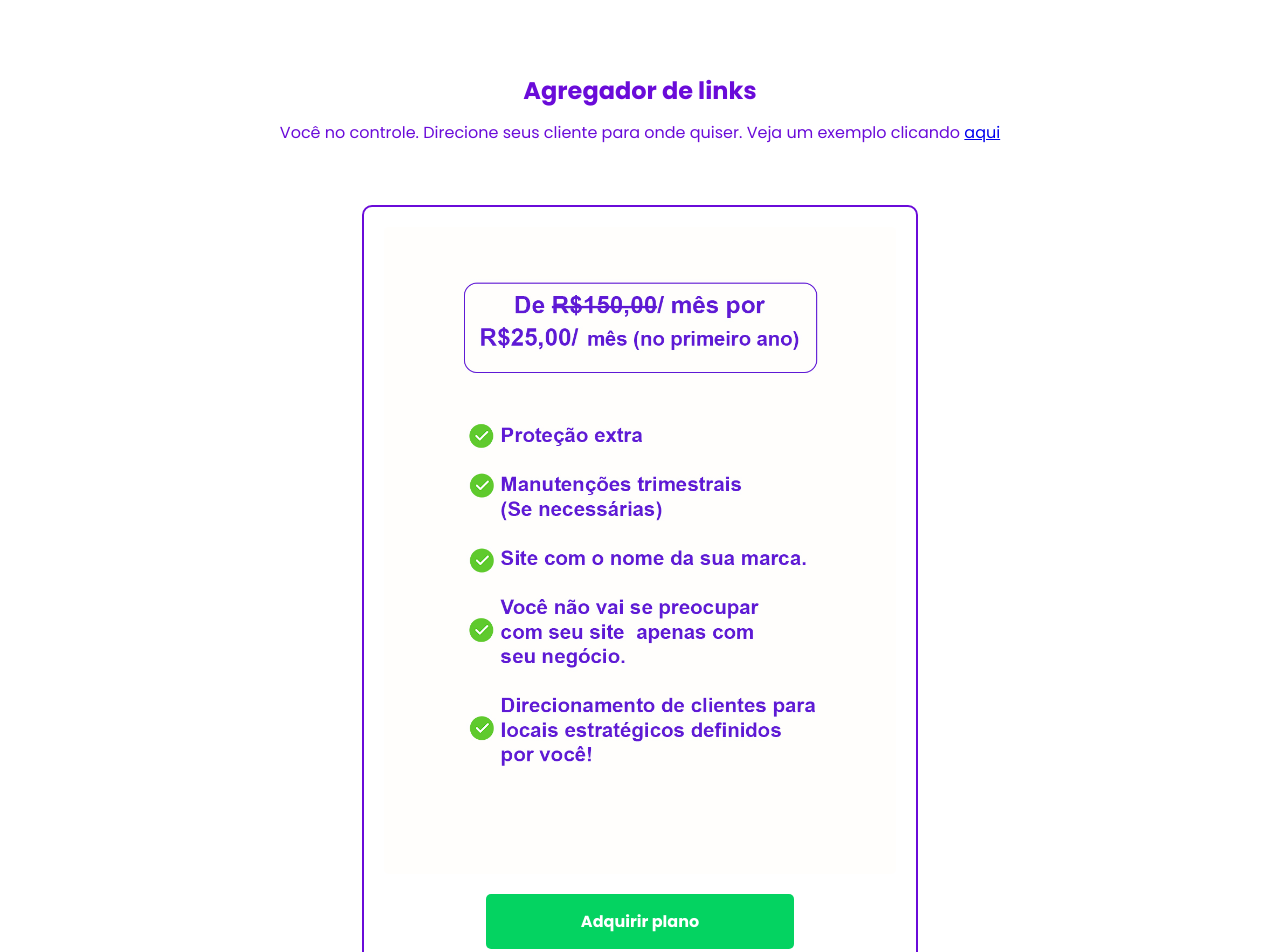
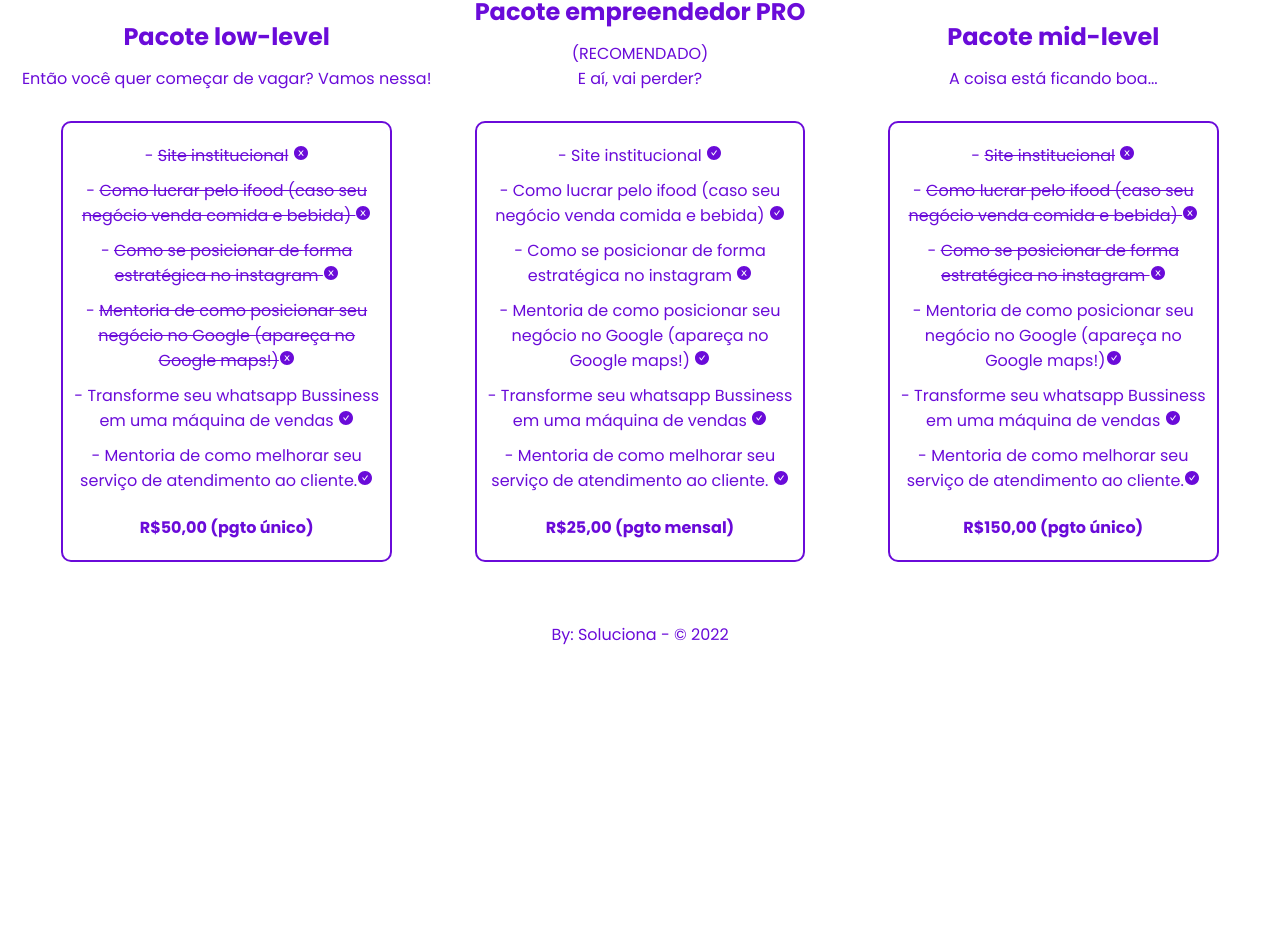
Before and after one commit to theJoseNeto/Soluciona-website, a React (Create React App) app: page / in a window 1280 px wide. Shown: the part 973-1925 px from the top of the page. After the commit the page ends 1650 px from the top, so only its background shows below. Built offline with nearby package versions, Linux system fonts and the light colour scheme.

Commit message:
copy atualizada, novos planos adicionados

```diff
--- a/src/components/footer/index.jsx
+++ b/src/components/footer/index.jsx
@@ -3,7 +3,7 @@ import "./style.css";
 export function Footer(){
     return (
         <footer className="footer-content">
-            <p>By: MinhaStack - © 2022</p>
+            <p>By: Soluciona - © 2022</p>
 
         </footer>
     )
--- a/src/components/header/index.jsx
+++ b/src/components/header/index.jsx
@@ -12,9 +12,8 @@ export default function Header(){
 
             <a  className="contact-button" href="https://api.whatsapp.com/send/?phone=5581983084339&text=Ol%C3%A1%2C+acabei+de+acessar+o+site+e+gostaria+de+entender+mais+sobre+a+soluciona+e+o+servi%C3%A7o+oferecido.+Poderia+me+explicar+um+pouco+mais%3F&app_absent=0">
                 <AiOutlineWhatsApp className="wpp-button"></AiOutlineWhatsApp>
-                <p>Dúvidas? <br/> Fale conosco ;)</p>
+            {/* <p>Fale <br/> conosco</p> */}
             </a>
-
         </header>
     )
 }
--- a/src/pages/home/homePage.css
+++ b/src/pages/home/homePage.css
@@ -55,52 +55,40 @@
 
 }
 
-.container-plan-images{
-
-    padding: 0 10px;
-}
-.container-plan-images img{
-    width: 100%;
-    border-radius: 5px;
+.container-plans{
+    padding: 0 20px;
 }
 
-
-.container-child-plan-images{
+.low-level-pack{
+    display: flex;
+    flex-direction: column;
+    width: 80%;
     border: solid 2px var(--primary-color);
     border-radius: 10px;
-    padding: 20px 20px 40px;
-    display: flex;
-    flex-direction: column;
-    justify-content: center;
-    align-items: center;
-    margin-bottom: 30px;
+    padding: 20px 10px;
+    margin: 30px auto;
 }
 
-.container-child-plan-images a{
-    text-align: center;
-    margin-top: 20px;
-    width: 60%;
+.low-level-pack li{
+    list-style: none;
+    margin-bottom: 10px;
 }
-
-
-.container-plan-images-row-01 p {
-    margin-bottom: 20px;
-    width: 95vw
-}
-
 
 @media all and (min-width : 786px) {
 
     .container-arrow{
         margin-bottom: 80px;
     }
-
-    .container-plan-images{
+    .container-plans{
         display: flex;
-        flex-direction: column;
 
     }
+
+    .box-emphasis{
+        margin-top: -25px;
+    }
     .container-plan-images-row-01{
+        width: 33.4%;
         display: flex;
         align-items: center;
         flex-direction: column;
@@ -109,23 +97,6 @@
 
     .container-plan-images-row-01 p{
         margin-top: 1.2rem;
-
-    }
-
-
-    .container-plan-images-row-02{
-        margin-top: 40px;
-        display: flex;
-        align-items: center;
-        justify-content: space-around;
-    }
-
-    .container-plan-images{
-        display:  flex;
-    }
-    .container-plan-images img{
-        width: 40vw;
-
     }
 
 }
--- a/src/pages/home/homepage.jsx
+++ b/src/pages/home/homepage.jsx
@@ -7,7 +7,7 @@ import Header from "../../components/header";
 import TextBox from "../../components/text-box";
 import { Footer } from "../../components/footer";
 
-import { AiOutlineArrowDown } from 'react-icons/ai';
+import { AiOutlineArrowDown, AiFillCheckCircle, AiFillCloseCircle } from 'react-icons/ai';
 
 export default function Home() {
 
@@ -18,8 +18,8 @@ export default function Home() {
                 <div className="cta-container-title">
                     <h1 className="cta-title">A soluciona pode te ajudar ainda hoje.</h1>
                     <div className="container-arrow">
-                        <p>Em poucos cliques você pode ter o que seu negócio precisa.</p>
-                        <p><strong>Saiba mais.</strong></p>
+                        <p>Vamos dar uma olhada no que seu negócio precisa.</p>
+                        <p><strong>clique ou deslize para baixo.</strong></p>
                         <a className="arrow-icon" href="#text-boxes">
                             <AiOutlineArrowDown />
                         </a>
@@ -27,29 +27,93 @@ export default function Home() {
                 </div>
                 <section id="text-boxes" className="container-text-box">
                     <TextBox
-                        title="Onde está o problema?"
-                        text='Muitos comerciantes ainda estão presos à mentalidade de que seu comércio local funciona a base do boca a boca. A pandemia veio e mostrou que isso está errado, sem soluções tecnológicas seu comércio não vai pra frente.' />
+                        title="O que você aprendeu com a pandemia?"
+                        text='A pandemia nos mostrou a importância da internet. Os pequenos comerciantes que sobreviveram a esses tempos difíceis e ainda estão vendendo, pode ter certeza que eles estavam bem posicionados no digital.' />
                     <TextBox
-                        title='Até mesmo os pequenos comerciantes podem'
-                        text='A soluciona veio para democratizar o acesso a serviços em que o pequeno e médio empreendedor consegue obter os mecanismos básicos para funcionar na internet pagando pouco. Role a tela e conheça os serviços disponíveis.' />
+                        title='Eu sei o que você deve estar pensando...'
+                        text='"Esse pessoal deve ter gasto rios de dinheiro pra estar na internet”. Bom, alguns sim. E foi pensando em ajudar aqueles que tem poucas condições e/ou não sabem usar esse negócio de internet que a soluciona foi criada.' />
                 </section>
-                <section className="container-plan-images">
+
+                <section className="container-plans">
+
                     <div className="container-plan-images-row-01">
+
                         <div className="product-name">
-                            <h2>Agregador de links</h2>
+                            <h2>Pacote low-level</h2>
 
                             <p>
-                                Você no controle. Direcione seus cliente para onde quiser.
-                                Veja um exemplo clicando <a href="https://minhastack.slcn.app">aqui</a>
+                                Então você quer começar de vagar? Vamos nessa!
                             </p>
                         </div>
+
+                        <div className="low-level-pack">
+                            <ul>
+                                <li> - <s> Site institucional</s> <AiFillCloseCircle /></li>
+                                <li> - <s>Como lucrar pelo ifood (caso seu negócio venda comida e bebida) </s><AiFillCloseCircle /></li>
+                                <li> - <s>Como se posicionar de forma estratégica no instagram </s><AiFillCloseCircle /></li>
+                                <li> - <s>Mentoria de como posicionar seu negócio no Google (apareça no Google maps!)</s><AiFillCloseCircle /></li>
+                                <li> - Transforme seu whatsapp Bussiness em uma máquina de vendas <AiFillCheckCircle /></li>
+                                <li> - Mentoria de como melhorar seu serviço de atendimento ao cliente.<AiFillCheckCircle /></li>
+                            </ul>
+                            <div className="price"><p><strong>R$50,00 (pgto único)</strong></p></div>
+                        </div>
+
+
                     </div>
-                    <div className="container-plan-images-row-02">
-                        <div className="col-02 container-child-plan-images">
-                            <img src={pgtoUnique} alt="services" />
-                            <a href="https://api.whatsapp.com/send/?phone=5581983084339&text=Ol%C3%A1%2C+acabei+de+acessar+o+site+e+gostaria+de+entender+mais+sobre+a+soluciona+e+o+servi%C3%A7o+oferecido.+Poderia+me+explicar+um+pouco+mais%3F&app_absent=0" className="default-cta-button">Adquirir plano</a>
+
+                    <div className="container-plan-images-row-01 box-emphasis">
+
+                        <div className="product-name">
+                            <h2>Pacote empreendedor PRO</h2>
+
+                            <p>(RECOMENDADO) <br/>
+                                E aí, vai perder?
+                            </p>
                         </div>
+
+                        <div className="low-level-pack">
+                            <ul>
+                                <li> -  Site institucional <AiFillCheckCircle /></li>
+                                <li> - Como lucrar pelo ifood (caso seu negócio venda comida e bebida) <AiFillCheckCircle /></li>
+                                <li> - Como se posicionar de forma estratégica no instagram <AiFillCloseCircle /></li>
+                                <li> - Mentoria de como posicionar seu negócio no Google (apareça no Google maps!) <AiFillCheckCircle /></li>
+                                <li> - Transforme seu whatsapp Bussiness em uma máquina de vendas <AiFillCheckCircle /></li>
+                                <li> - Mentoria de como melhorar seu serviço de atendimento ao cliente. <AiFillCheckCircle /></li>
+                            </ul>
+                            <div className="price"><p><strong>R$25,00 (pgto mensal)</strong></p></div>
+
+                        </div>
+
                     </div>
+
+
+                    <div className="container-plan-images-row-01">
+
+                        <div className="product-name">
+                            <h2>Pacote mid-level</h2>
+
+                            <p>
+                                A coisa está ficando boa...
+                            </p>
+                        </div>
+
+                        <div className="low-level-pack">
+                            <ul>
+                                <li> - <s> Site institucional</s> <AiFillCloseCircle /></li>
+                                <li> - <s>Como lucrar pelo ifood (caso seu negócio venda comida e bebida) </s><AiFillCloseCircle /></li>
+                                <li> - <s>Como se posicionar de forma estratégica no instagram </s><AiFillCloseCircle /></li>
+                                <li> - Mentoria de como posicionar seu negócio no Google (apareça no Google maps!)<AiFillCheckCircle /></li>
+                                <li> - Transforme seu whatsapp Bussiness em uma máquina de vendas <AiFillCheckCircle /></li>
+                                <li> - Mentoria de como melhorar seu serviço de atendimento ao cliente.<AiFillCheckCircle /></li>
+                            </ul>
+                            <div className="price"><p><strong>R$150,00 (pgto único)</strong></p></div>
+
+                        </div>
+
+                    </div>
+
+
+
                 </section>
             </div>
             <Footer />
--- a/src/styles/global.css
+++ b/src/styles/global.css
@@ -18,7 +18,7 @@ body{
 }
 
 
-html, body, #root{
+#root{
     height: 100vh;
 }
 
```
